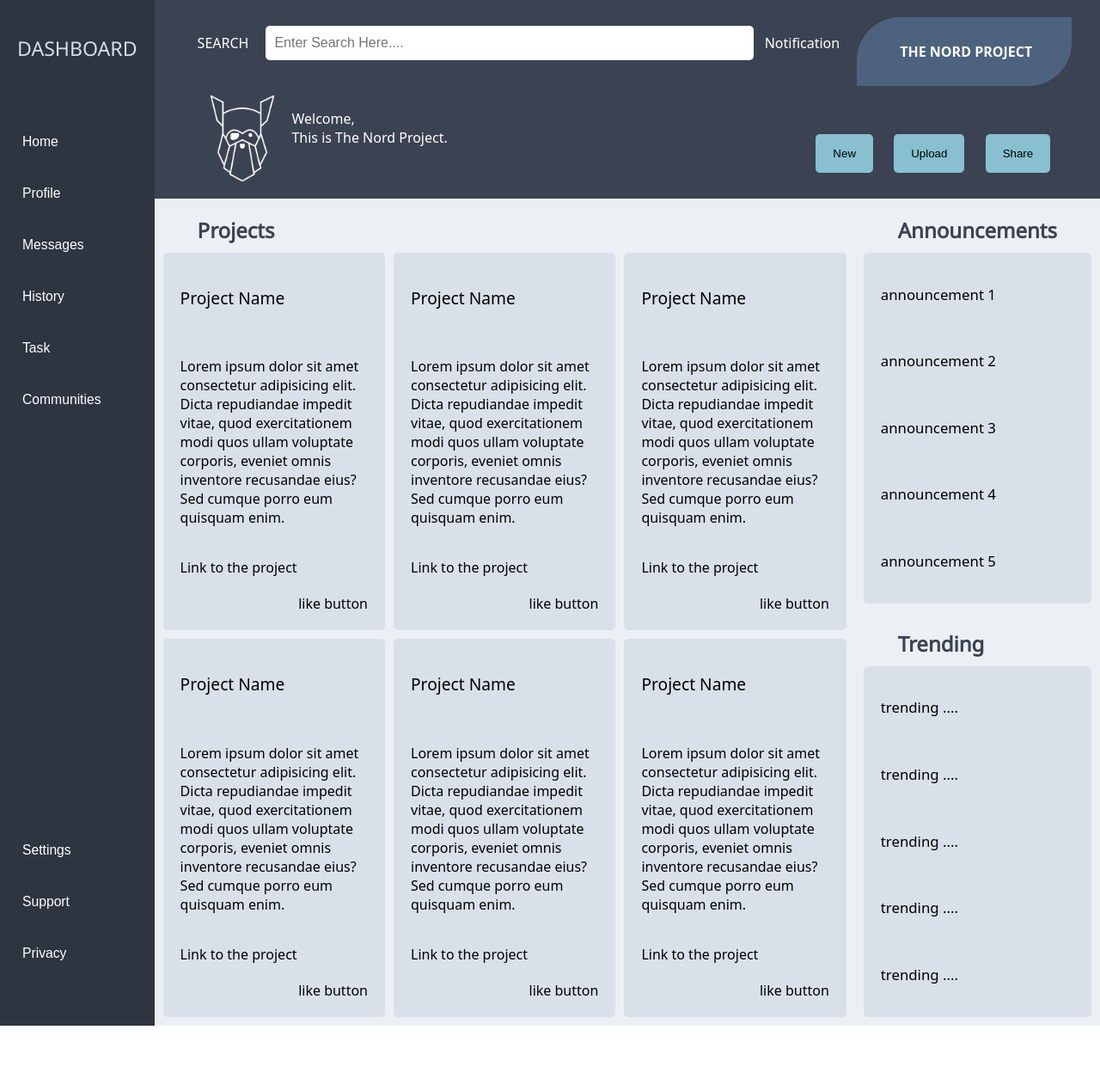
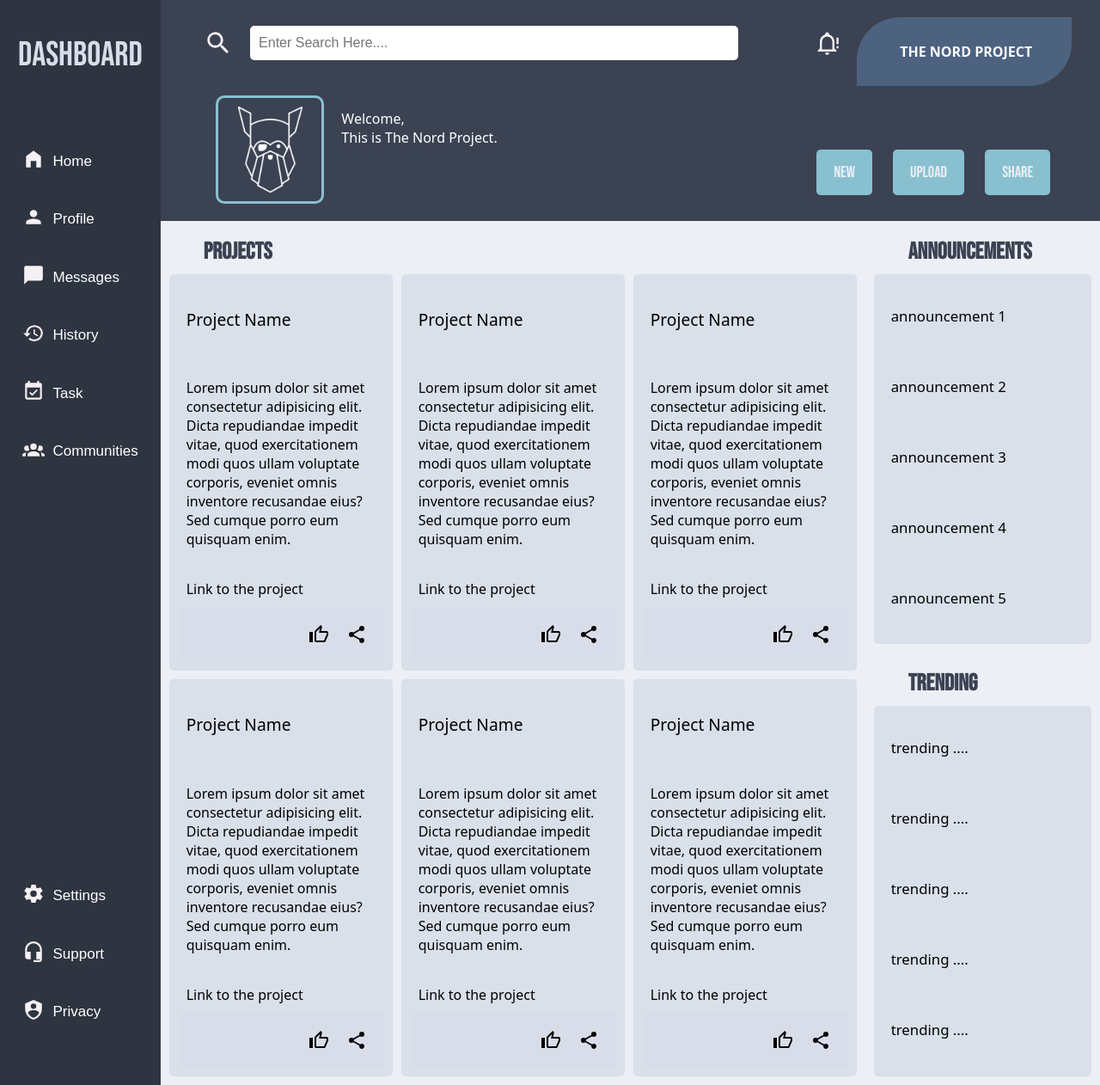
Before and after one commit to dhruvpurohit2k/dashboard, a plain HTML site: page index.html in a window 1280 px wide. Shown: the whole page at 86% size. Before the commit the page ends 1193 px from the top, so only its background shows below. Drawn offline with Linux system fonts and the light colour scheme.

Commit message:
Add icons

```diff
--- a/index.html
+++ b/index.html
@@ -1,5 +1,6 @@
 <!DOCTYPE html>
 <html lang="en">
+
 <head>
 	<meta charset="UTF-8" />
 	<meta name="viewport" content="width=device-width, initial-scale=1.0" />
@@ -12,30 +13,38 @@
 		<p class="sidebar-item">DASHBOARD</p>
 		<section class="sidebar-links">
 			<ul>
-					<li><button>Home</button></li>
-					<li><button>Profile</button></li>
-					<li><button>Messages</button></li>
-					<li><button>History</button></li>
-					<li><button>Task</button></li>
-					<li><button>Communities</button></li>
+				<li><button><img src="/assets/svgs/sidebar-icons/home-variant.svg" alt="Home page" class="icon sidebar">Home</button>
+				</li>
+				<li><button><img src="/assets/svgs/sidebar-icons/account.svg" alt="Home page" class="icon sidebar">Profile</button></li>
+				<li><button><img src="/assets/svgs/sidebar-icons/message.svg" alt="Home page" class="icon sidebar">Messages</button>
+				</li>
+				<li><button><img src="/assets/svgs/sidebar-icons/history.svg" alt="Home page" class="icon sidebar">History</button></li>
+				<li><button><img src="/assets/svgs/sidebar-icons/calendar-check.svg" alt="Home page" class="icon sidebar">Task</button>
+				</li>
+				<li><button><img src="/assets/svgs/sidebar-icons/community.svg" alt="Home page"
+							class="icon sidebar">Communities</button></li>
 				</ul>
 				</section>
 				<section class="sidebar-links support">
 					<ul>
-					<li><button>Settings</button></li>
-					<li><button>Support</button></li>
-					<li><button>Privacy</button></li>
+				<li><button><img src="/assets/svgs/sidebar-icons/cog.svg" alt="Home page" class="icon sidebar">Settings</button>
+				</li>
+				<li><button><img src="/assets/svgs/sidebar-icons/support.svg" alt="Home page" class="icon sidebar">Support</button></li>
+				<li><button><img src="/assets/svgs/sidebar-icons/shield-account.svg" alt="Home page"
+							class="icon sidebar">Privacy</button></li>
 				</ul>
 				</section>
 				</div>
 				<div id="header">
 					<div class="headerblock">
 						<div id="searchbar">
-					<p>SEARCH</p>
+				<!-- <p>SEARCH</p> -->
+				<img src="/assets/svgs/magnify.svg" alt="search icon" id="searchicon" class="icon">
 				<input type="text" placeholder="Enter Search Here...." />
 				</div>
 				<div id="profile">
-					<p>Notification</p>
+				<!-- <p>Notification</p> -->
+				<img src="/assets/svgs/bell-alert-outline.svg" alt="Notification bell icon" class="icon">
 				<div>
 					<!-- <img src="assets/images/odin-lined.png" alt="Profile Picture"> -->
 					<span>THE NORD PROJECT</span>
@@ -44,7 +53,7 @@
 				</div>
 				<div class="headerblock">
 					<div id="bio">
-					<img src="assets/images/odin-lined.png" alt="Profile Picture" />
+						<div class="profile-pic"><img src="assets/images/odin-lined.png" alt="Profile Picture" /></div>
 						<p id="biotext">
 							Welcome,<br />
 							This is The Nord Project.
@@ -70,7 +79,10 @@
 											cumque porro eum quisquam enim.
 										</p>
 										<a class="project-card-link">Link to the project</a>
-						<span class="buttons">like button</span>
+								<div class="card-action">
+									<img src="/assets/svgs/card-actions/thumb-up.svg" alt="like button">
+									<img src="/assets/svgs/card-actions/share-variant.svg" alt="share button">
+								</div>
 								</div>
 								<div class="card">
 									<p class="project-card-heading">Project Name</p>
@@ -81,7 +93,10 @@
 										cumque porro eum quisquam enim.
 									</p>
 									<a class="project-card-link">Link to the project</a>
-						<span class="buttons">like button</span>
+								<div class="card-action">
+									<img src="/assets/svgs/card-actions/thumb-up.svg" alt="like button">
+									<img src="/assets/svgs/card-actions/share-variant.svg" alt="share button">
+								</div>
 								</div>
 								<div class="card">
 									<p class="project-card-heading">Project Name</p>
@@ -92,7 +107,10 @@
 										cumque porro eum quisquam enim.
 									</p>
 									<a class="project-card-link">Link to the project</a>
-						<span class="buttons">like button</span>
+								<div class="card-action">
+									<img src="/assets/svgs/card-actions/thumb-up.svg" alt="like button">
+									<img src="/assets/svgs/card-actions/share-variant.svg" alt="share button">
+								</div>
 								</div>
 								<div class="card">
 									<p class="project-card-heading">Project Name</p>
@@ -103,7 +121,10 @@
 										cumque porro eum quisquam enim.
 									</p>
 									<a class="project-card-link">Link to the project</a>
-						<span class="buttons">like button</span>
+								<div class="card-action">
+									<img src="/assets/svgs/card-actions/thumb-up.svg" alt="like button">
+									<img src="/assets/svgs/card-actions/share-variant.svg" alt="share button">
+								</div>
 								</div>
 								<div class="card">
 									<p class="project-card-heading">Project Name</p>
@@ -114,7 +135,10 @@
 										cumque porro eum quisquam enim.
 									</p>
 									<a class="project-card-link">Link to the project</a>
-						<span class="buttons">like button</span>
+								<div class="card-action">
+									<img src="/assets/svgs/card-actions/thumb-up.svg" alt="like button">
+									<img src="/assets/svgs/card-actions/share-variant.svg" alt="share button">
+								</div>
 								</div>
 								<div class="card">
 									<p class="project-card-heading">Project Name</p>
@@ -125,7 +149,10 @@
 										cumque porro eum quisquam enim.
 									</p>
 									<a class="project-card-link">Link to the project</a>
-						<span class="buttons">like button</span>
+								<div class="card-action">
+									<img src="/assets/svgs/card-actions/thumb-up.svg" alt="like button">
+									<img src="/assets/svgs/card-actions/share-variant.svg" alt="share button">
+								</div>
 								</div>
 				</div>
 			</div>
@@ -151,4 +178,5 @@
 			</section>
 	</main>
 	</body>
+
 </html>
--- a/styles.css
+++ b/styles.css
@@ -2,7 +2,10 @@
   font-family: Noto-regular;
   src: url(/assets/fonts/NotoSans-Regular.ttf);
 }
-
+@font-face {
+  font-family: Bebas-Neue;
+  src: url(/assets/fonts/BebasNeue-Regular.ttf);
+}
 html {
   height: 100%;
 }
@@ -41,7 +44,8 @@ body {
 
 .sidebar-item {
   margin: 0;
-	font-size: calc(1.15em + 0.01vw);
+  font-family: Bebas-Neue;
+  font-size: calc(2em + 0.01vw);
   margin-top: 20px;
 }
 
@@ -58,8 +62,8 @@ main {
   }
   .sectionheading {
     font-size: 20px;
-		font-size: 1.5em;
-		font-family: Noto-regular;
+    font-size: 1.7em;
+    font-family: Bebas-Neue;
     color: #3b4252;
     font-weight: 700;
     padding: 0;
@@ -98,8 +102,12 @@ main {
           background-color: rgba(255, 255, 255, 0);
         }
         .buttons {
-					background-color: rgba(255, 255, 255, 0);
+          /* background-color: rgba(255, 255, 255, 0); */
           align-self: end;
+					div{
+						height: 0.1em;
+						width: 0.1em;
+					}
         }
       }
     }
@@ -134,10 +142,16 @@ main {
       border: 0px;
       margin: 20px 0px;
       outline: none;
-			font-size: 1.2em;
+      font-size: 1.3em;
+      display: flex;
+      align-items: end;
     }
     button:hover {
       color: #88c0d0;
+      img {
+        filter: invert(85%) sepia(27%) saturate(633%) hue-rotate(160deg)
+          brightness(85%) contrast(89%);
+      }
     }
   }
 }
@@ -146,7 +160,14 @@ main {
   margin-top: auto;
   margin-bottom: 20px;
 }
-
+.icon {
+  height: 2.15em;
+  width: auto;
+  border-radius: 5px;
+  border: 0;
+  filter: invert(100%) sepia(1%) saturate(6861%) hue-rotate(267deg)
+    brightness(100%) contrast(91%);
+}
 #header {
   /* background-color: #d8dee9; */
   background-color: #3b4252;
@@ -158,9 +179,13 @@ main {
     #searchbar {
       display: flex;
       align-items: center;
-			p {
+      #searchicon {
         margin-right: 20px;
         margin-left: 50px;
+      }
+      #searchicon:hover {
+        filter: invert(85%) sepia(27%) saturate(633%) hue-rotate(160deg)
+          brightness(85%) contrast(89%);
       }
       input {
         padding: 10px;
@@ -176,8 +201,13 @@ main {
       align-items: center;
       margin-left: auto;
       margin-right: calc(20px + 1vw);
-			p {
+      .icon {
         margin-right: 20px;
+        font-size: 0.85em;
+      }
+      .icon:hover {
+        filter: invert(76%) sepia(87%) saturate(192%) hue-rotate(347deg)
+          brightness(94%) contrast(97%);
       }
       div {
         margin-top: 20px;
@@ -204,8 +234,18 @@ main {
       grid-template-columns: 1fr 4fr;
       column-gap: 20px;
       margin-left: calc(10px + 5%);
+			.profile-pic{
+				border: 3px solid #88c0d0;
+				border-radius: 10px;
+				display: flex;
+				justify-content: center;
+				align-items: center;
+				padding:10px;
+				height: 100px;
+				width: 100px;
+			}
       img {
-				height: 100px;
+        height: 100%;
         width: auto;
       }
     }
@@ -213,6 +253,9 @@ main {
       margin: auto calc(35px + 1vw) 30px auto;
       .action-button {
         background-color: #88c0d0;
+        font-family: Bebas-Neue;
+        font-size: 1.15em;
+        color: #eceff4;
         padding: 15px 20px;
         margin: 0px 10px;
         border-radius: 5px;
@@ -232,9 +275,31 @@ main {
   /* box-shadow: 0px 20px 20px 5px rgba(0, 0, 0, 0.3); */
   display: flex;
   flex-direction: column;
-	p{
-		background-color: rgba(255, 255, 255, 0) ;
+  p {
+    background-color: rgba(255, 255, 255, 0);
     font-size: 1.05em;
     flex: 1;
   }
 }
+
+.sidebar.icon {
+  height: 1.5em;
+  width: auto;
+  padding: 0px;
+  justify-content: center;
+  margin: 0px;
+  margin-right: 10px;
+}
+
+.card-action{
+	display:flex;
+	background-color: #d8dee9dd;
+	img{
+		height: 1.5em;
+		background-color: #d8dee9dd;
+	}
+	:nth-child(1){
+		margin-left:auto;
+	}
+
+}
```
Also changed, not shown: assets/fonts/BebasNeue-Regular.ttf (added), assets/svgs/bullhorn-variant-outline.svg (added), assets/svgs/card-actions/share-variant.svg (added), assets/svgs/card-actions/thumb-up.svg (added), assets/svgs/sidebar-icons/account.svg (added), assets/svgs/sidebar-icons/calendar-check.svg (added), assets/svgs/sidebar-icons/cog.svg (added), assets/svgs/sidebar-icons/community.svg (added), assets/svgs/sidebar-icons/history.svg (added), assets/svgs/sidebar-icons/home-variant.svg (added), assets/svgs/sidebar-icons/message.svg (added), assets/svgs/sidebar-icons/shield-account.svg (added), assets/svgs/sidebar-icons/support.svg (added). Lines whose indentation alone changed are shown as unchanged.
